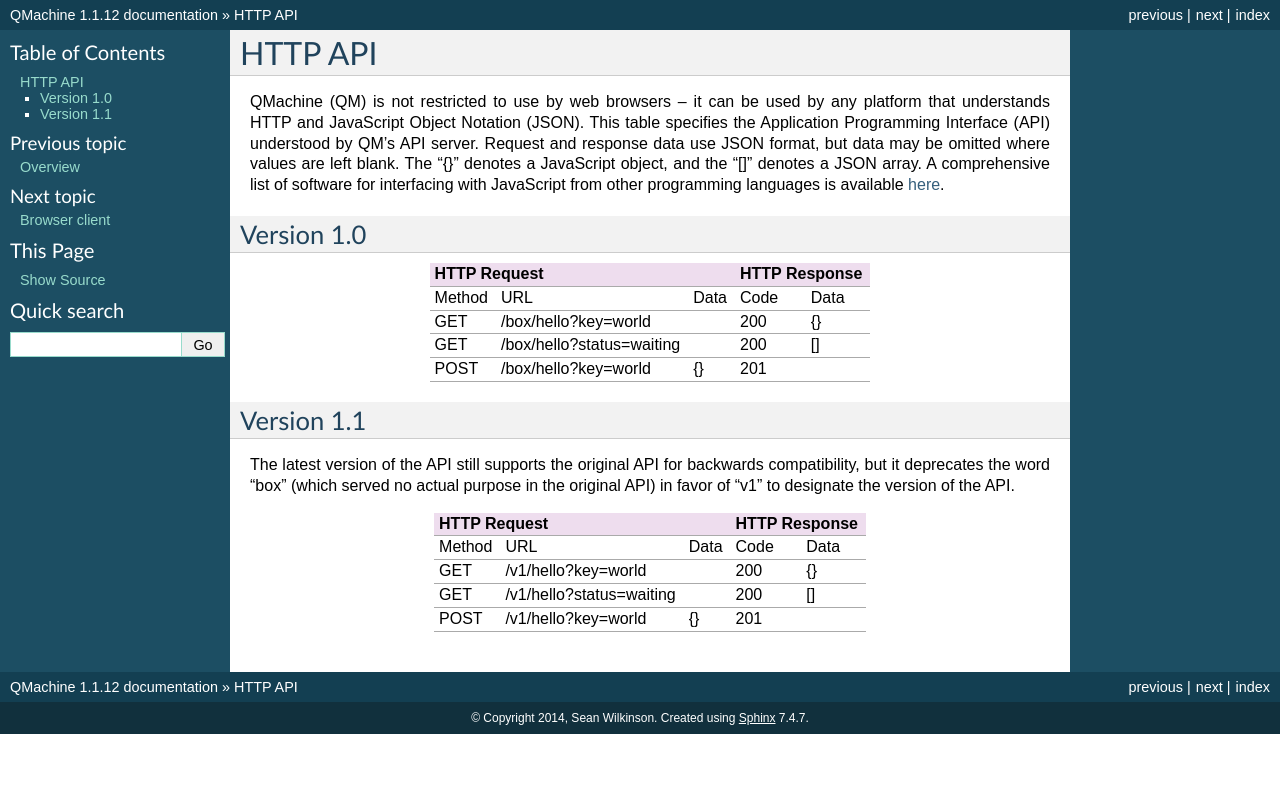
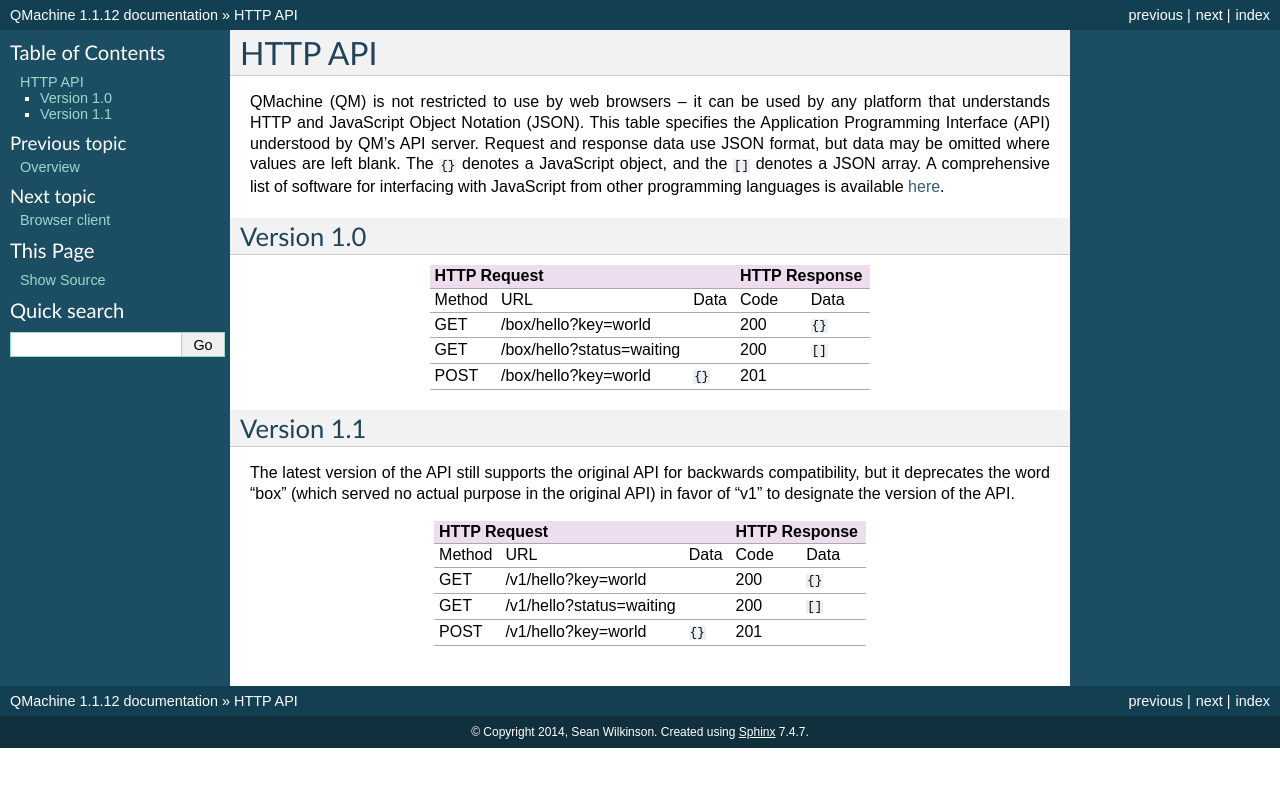
Before and after one commit to qmachine/qmachine, a Sphinx documentation site: the page built from docs/http-api.rst, in a window 1280 px wide. Shown: the top 787 px of the page. Built offline with Sphinx 7.4.7, drawn with Linux system fonts in a browser that asks for light colours.

```diff
--- a/docs/http-api.rst
+++ b/docs/http-api.rst
@@ -5,8 +5,8 @@ QMachine (QM) is not restricted to use by web browsers -- it can be used
 by any platform that understands HTTP and JavaScript Object Notation
 (JSON). This table specifies the Application Programming Interface (API)
 understood by QM's API server. Request and response data use JSON
-format, but data may be omitted where values are left blank. The "{}"
-denotes a JavaScript object, and the "[]" denotes a JSON array. A
+format, but data may be omitted where values are left blank. The ``{}``
+denotes a JavaScript object, and the ``[]`` denotes a JSON array. A
 comprehensive list of software for interfacing with JavaScript from
 other programming languages is available `here <altjs.org_>`_.
 
@@ -18,11 +18,11 @@ Version 1.0
 +================+=============================+========+========+========+
 | Method         | URL                         | Data   | Code   | Data   |
 +----------------+-----------------------------+--------+--------+--------+
-| GET            | /box/hello?key=world        |        | 200    | {}     |
+| GET            | /box/hello?key=world        |        | 200    | ``{}`` |
 +----------------+-----------------------------+--------+--------+--------+
-| GET            | /box/hello?status=waiting   |        | 200    | []     |
+| GET            | /box/hello?status=waiting   |        | 200    | ``[]`` |
 +----------------+-----------------------------+--------+--------+--------+
-| POST           | /box/hello?key=world        | {}     | 201    |        |
+| POST           | /box/hello?key=world        | ``{}`` | 201    |        |
 +----------------+-----------------------------+--------+--------+--------+
 
 Version 1.1
@@ -38,11 +38,11 @@ version of the API.
 +================+============================+========+========+========+
 | Method         | URL                        | Data   | Code   | Data   |
 +----------------+----------------------------+--------+--------+--------+
-| GET            | /v1/hello?key=world        |        | 200    | {}     |
+| GET            | /v1/hello?key=world        |        | 200    | ``{}`` |
 +----------------+----------------------------+--------+--------+--------+
-| GET            | /v1/hello?status=waiting   |        | 200    | []     |
+| GET            | /v1/hello?status=waiting   |        | 200    | ``[]`` |
 +----------------+----------------------------+--------+--------+--------+
-| POST           | /v1/hello?key=world        | {}     | 201    |        |
+| POST           | /v1/hello?key=world        | ``{}`` | 201    |        |
 +----------------+----------------------------+--------+--------+--------+
 
 .. ----------------------------
```
